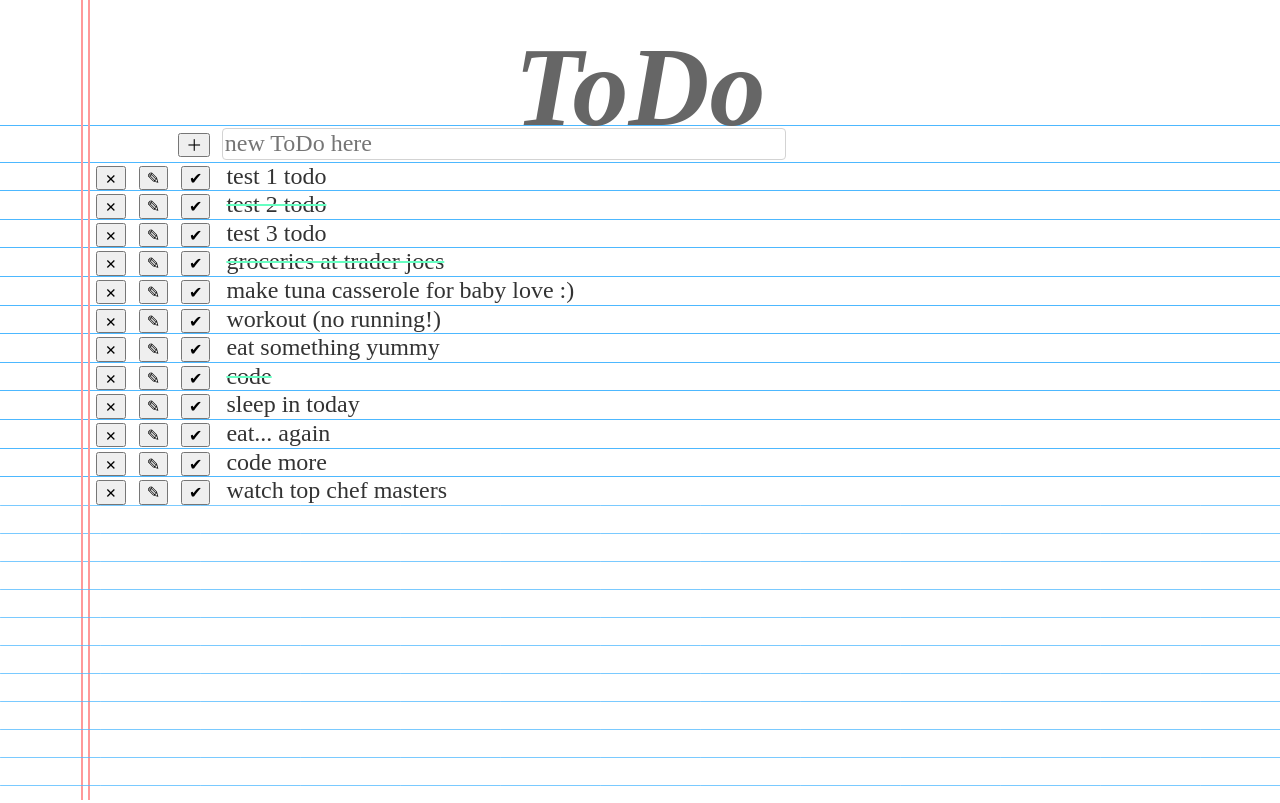
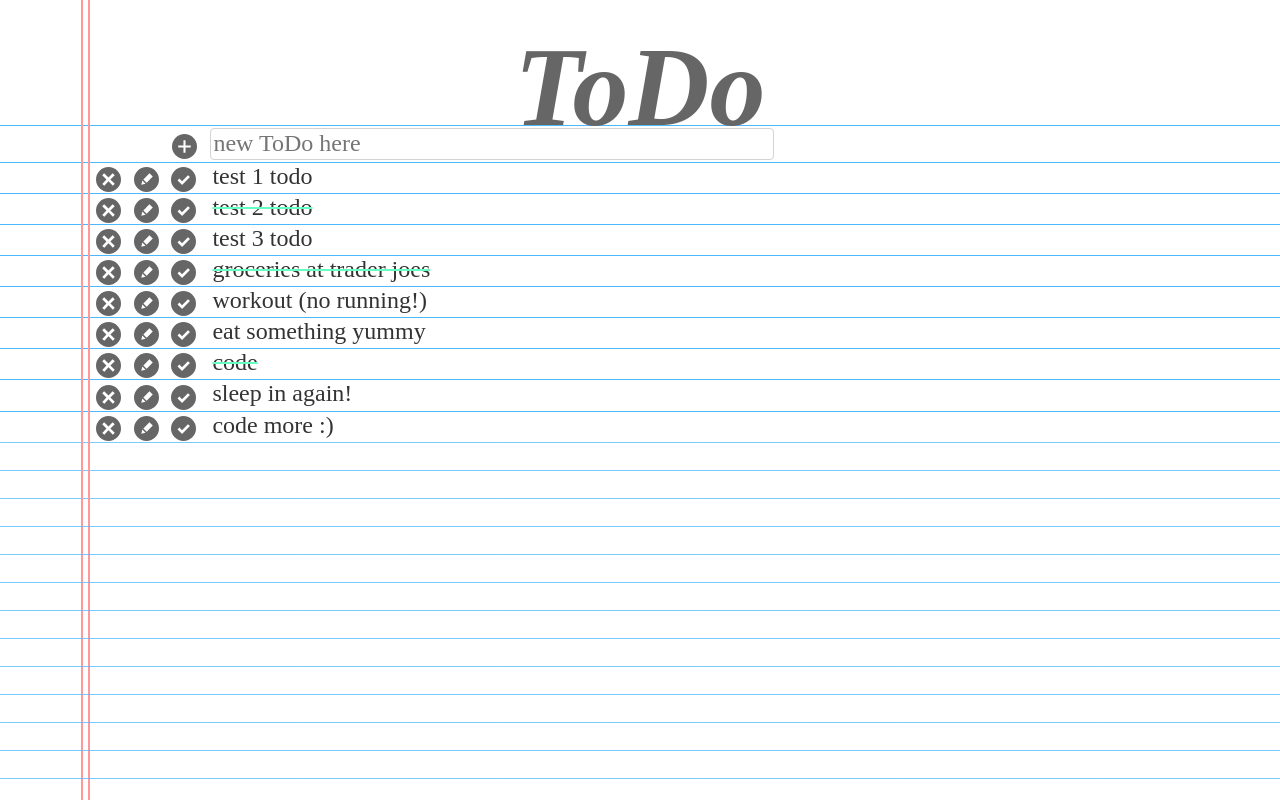
Before and after one commit to b-juravic/todo-app, a React (Create React App) app: page / in a window 1280 px wide. Built offline with nearby package versions, Linux system fonts and the light colour scheme; data requests are answered from the project's data file; a web font is replaced by a local one.

Commit message:
Added edit, delete, add, and complete icons

```diff
--- a/db.json
+++ b/db.json
@@ -21,11 +21,6 @@
       "status": "complete"
     },
     {
-      "id": "c9fdb303-baf6-4d9d-8f0f-5c3c81643ae4",
-      "todo": "make tuna casserole for baby love :)",
-      "status": "pending"
-    },
-    {
       "id": "46352bec-1917-45e9-9126-733916f65eb8",
       "todo": "workout (no running!)",
       "status": "pending"
@@ -41,23 +36,13 @@
       "status": "complete"
     },
     {
-      "id": "f1d7453f-c773-434d-be56-2e041bbac637",
-      "todo": "sleep in today",
+      "id": "f3d7ab2a-5c53-4191-970e-4e1f8a629e90",
+      "todo": "sleep in again!",
       "status": "pending"
     },
     {
-      "id": "990d8276-e0a3-46e9-a954-1659bcdea7a9",
-      "todo": "eat... again",
-      "status": "pending"
-    },
-    {
-      "id": "1b9da961-5cc4-4023-a800-bf6b42e4ed1f",
-      "todo": "code more",
-      "status": "pending"
-    },
-    {
-      "id": "97a6a301-b6c0-47ce-9f0f-04a0b75ab000",
-      "todo": "watch top chef masters",
+      "id": "6adcc899-56d4-4a2b-bd54-fab49cead1e5",
+      "todo": "code more :)",
       "status": "pending"
     }
   ]
--- a/src/AddTodoForm.css
+++ b/src/AddTodoForm.css
@@ -9,8 +9,12 @@
 }
 
 .add-form button {
+  display: inline-block;
+  padding: 0;
   margin-right: .6rem;;
-  margin-left: 5.2rem;
+  margin-left: 4rem;
+  background-color: transparent;
+  border: none;
 }
 
 .add-form input {
@@ -18,6 +22,18 @@
   font-size: 1.5rem;
   border: .5px solid lightgray;
   border-radius: 4px;;
-  margin: 2px;
+  margin: 2px 4px;
   outline: none;
 }
+
+.add {
+  display: inline-block;
+  vertical-align: middle;
+  height: 25px;
+  margin-left: .8rem;
+  fill: #666666;
+}
+
+.add:hover{
+  fill: #4db8ff;
+}
--- a/src/AddTodoForm.js
+++ b/src/AddTodoForm.js
@@ -39,8 +39,11 @@ function AddTodoForm({ addNewTodo }) {
         <line x1="89" y1="0" x2="89" y2="100" stroke="#ff9999" strokeWidth="2" />
       </svg>
       <form className="add-form" onSubmit={handleSubmit}>
-        {/* using plus unicode character */}
-        <button>&#65291;</button>
+        <button>
+          <svg className="add" xmlns="http://www.w3.org/2000/svg" viewBox="0 0 24 24">
+            <path d="M12 0a12 12 0 100 24 12 12 0 000-24zm6 13h-5v5h-2v-5H6v-2h5V6h2v5h5v2z" />
+          </svg>
+        </button>
         <label htmlFor="new todo"></label>
         <input
           id="new todo"
--- a/src/TodoItem.css
+++ b/src/TodoItem.css
@@ -1,26 +1,26 @@
 .TodoItem {
   border-top: 1px solid #4db8ff;
-
-  border-right: 1px solid p
 }
-
-/* .container {
-  border: 1px solid black;
-  wi
-} */
 
 .vertical-lines {
   position: absolute;
 }
 
-.button-collection {
+.icon-collection {
+  display: inline-block;
+  padding: 0;
   padding-left: 83px;
+  height: 26px;
 }
 
-.button-collection button {
+.icon-collection svg {
+  display: inline-block;
+  vertical-align: middle;
+  height: 25px;
   margin-left: .8rem;
+  fill: #666666;
 }
 
-.complete {
-  color: green;
+.icon-edit:hover, .icon-delete:hover, .icon-complete-status:hover{
+  fill: #4db8ff;
 }
--- a/src/TodoItem.js
+++ b/src/TodoItem.js
@@ -4,11 +4,10 @@ import EditTodoForm from "./EditTodoForm";
 import Todo from "./Todo";
 
 /**
- * Renders Todo with delete, edit, and complete buttons or EditTodoForm
+ * Renders Todo with delete, edit, and complete onCLick icons or EditTodoForm
  *
  * State
  * -- editMode: boolean
- * -- todoStatus: "" pending or complete
  *
  * Props
  * -- id:  "" unique id
@@ -46,58 +45,22 @@ function TodoItem({ id, todo, status, updateTodo, removeTodo }) {
       {editMode
         ? <EditTodoForm id={id} currentTodo={todo} updateTodo={updateTodo} />
         : <>
-        <span className="button-collection">
-            {/* using X, pencil, and check mark unicode characters */}
-            <button className="delete" onClick={handleDelete}>&#10007;</button>
-            <button className="edit" onClick={handleEdit}>&#x270E;</button>
-            <button className="status" onClick={handleToggleStatus}>✔</button>
+          <span className="icon-collection">
+            <svg className="icon-delete" onClick={handleDelete} xmlns="http://www.w3.org/2000/svg" viewBox="0 0 24 24">
+              <path d="M12 0a12 12 0 100 24 12 12 0 000-24zm4.2 18L12 13.7 8 18 6 16.2l4-4.2L6 8 7.8 6l4.2 4L16 6l2 1.8-4.2 4.2 4.2 4-1.8 2z" />
+            </svg>
+
+            <svg className="icon-edit" onClick={handleEdit} xmlns="http://www.w3.org/2000/svg" viewBox="0 0 24 24">
+              <path d="M12 0a12 12 0 100 24 12 12 0 000-24zM7 17l1-4 3.1 3L7 17zm5.2-1.9L9 12 14.8 6 18 9.2l-5.8 6z" />
+            </svg>
+
+            <svg className="icon-complete-status" onClick={handleToggleStatus} xmlns="http://www.w3.org/2000/svg" viewBox="0 0 24 24">
+              <path d="M12 0a12 12 0 100 24 12 12 0 000-24zm-1.3 17.3l-4.4-4.4L8 11.1l2.6 2.5 5.7-5.8 1.9 1.8-7.6 7.7z" />
+            </svg>
           </span>
           <Todo todo={todo} status={status} /></>}
     </li>
   );
-
 }
 
 export default TodoItem;
-
-{/* <button className="status" onClick={handleToggleStatus}>&#10003;</button> */}
-
-// return (
-//   <li id={id} className="TodoItem">
-//     <svg className="vertical-lines" width="100" height="24" xmlns="http://www.w3.org/2000/svg">
-//       <line x1="82" y1="0" x2="82" y2="50" stroke="#ff9999" strokeWidth="2" />
-//       <line x1="89" y1="0" x2="89" y2="50" stroke="#ff9999" strokeWidth="2" />
-//     </svg>
-//     {editMode
-//       ? <EditTodoForm id={id} currentTodo={todo} updateTodo={updateTodo} />
-//       : <>
-//         <span className="button-collection">
-//             {/* using X, pencil, and check mark unicode characters */}
-//             <button className="delete" onClick={handleDelete}>&#10007;</button>
-//             <button className="edit" onClick={handleEdit}>&#x270E;</button>
-//             <button className="status" onClick={handleToggleStatus}>✔</button>
-//           </span>
-//         <Todo todo={todo} status={status} /></>}
-//   </li>
-// );
-
-// return (
-//   <li id={id} className="TodoItem">
-//     <svg className="vertical-lines" width="100" height="24" xmlns="http://www.w3.org/2000/svg">
-//       <line x1="82" y1="0" x2="82" y2="50" stroke="#ff9999" strokeWidth="2" />
-//       <line x1="89" y1="0" x2="89" y2="50" stroke="#ff9999" strokeWidth="2" />
-//     </svg>
-//     <div className="container">
-//     {editMode
-//       ? <EditTodoForm id={id} currentTodo={todo} updateTodo={updateTodo} />
-//       : <>
-//         <Todo todo={todo} status={status} />
-//         <span className="button-collection">
-//             {/* using X, pencil, and check mark unicode characters */}
-//             <button className="delete" onClick={handleDelete}>&#10007;</button>
-//             <button className="edit" onClick={handleEdit}>&#x270E;</button>
-//             <button className="status" onClick={handleToggleStatus}>✔</button>
-//           </span></>}
-//     </div>
-//   </li>
-// );
```
Lines whose indentation alone changed are shown as unchanged.
